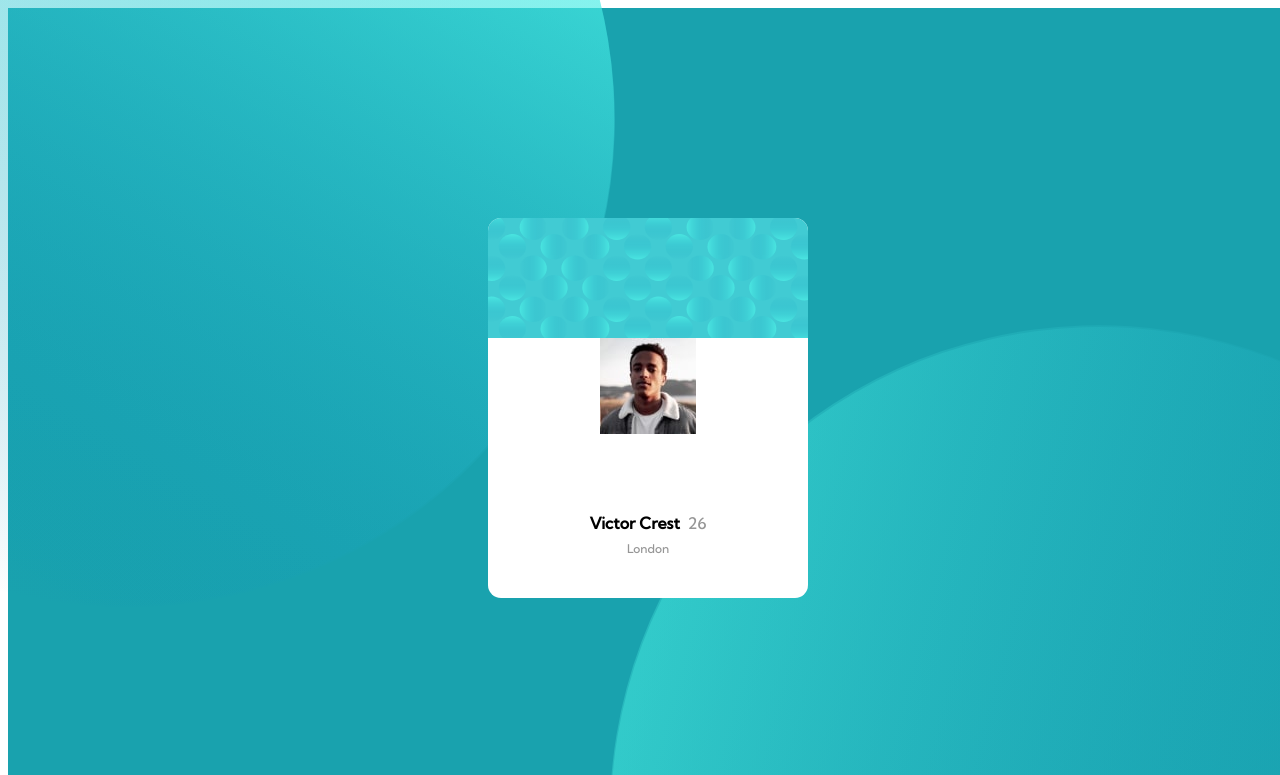
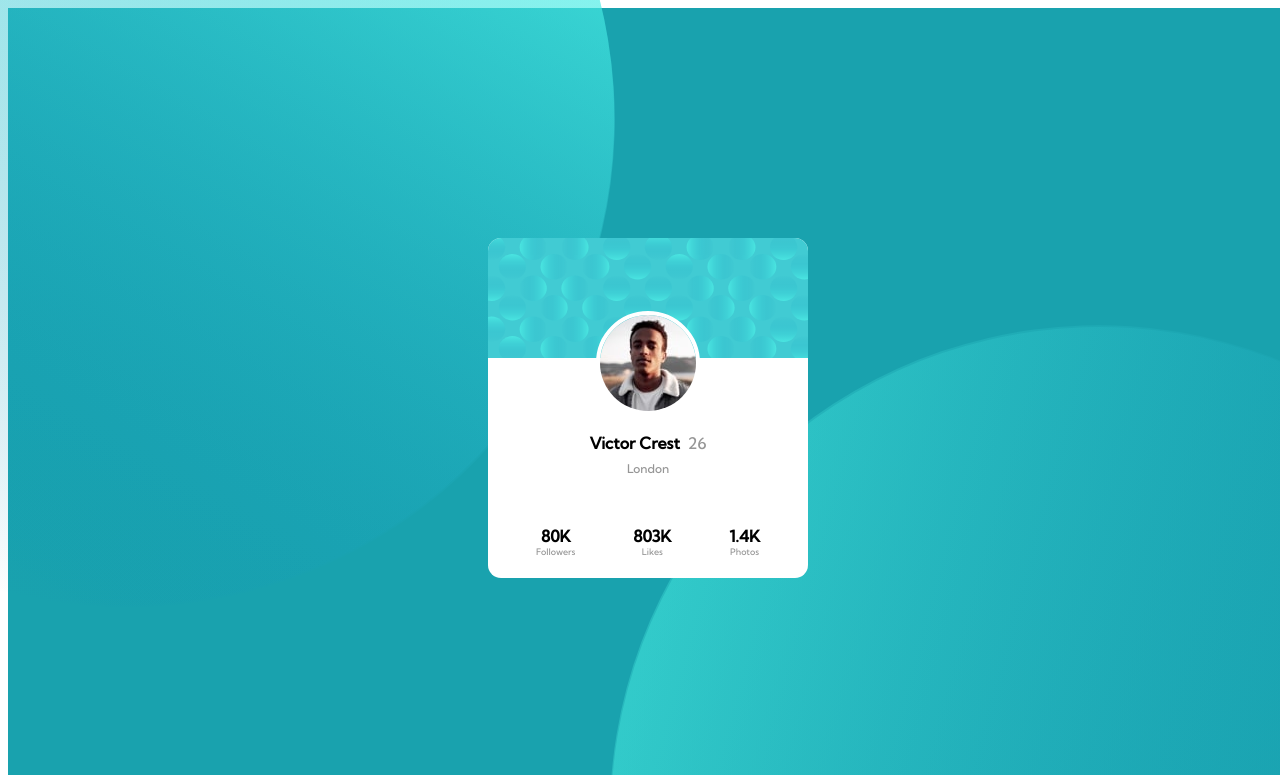
Before and after one commit to manuel040192/profile-card-component-challenge, a plain HTML site: page index.html in a window 1280 px wide. Shown: the top 775 px of the page. Drawn offline with Linux system fonts and the light colour scheme.

Commit message:
Update index.html

```diff
--- a/index.html
+++ b/index.html
@@ -31,7 +31,7 @@
     </div>
     <div class="container">
       <img alt="" src="images/bg-pattern-card.svg" class="card__image" height="120" width="320"></img>
-      <div class="photo_1">
+      <div class="photo">
         <img alt="" src="images/image-victor.jpg"></img>
       </div>
       <div class="name_age_location">
```
